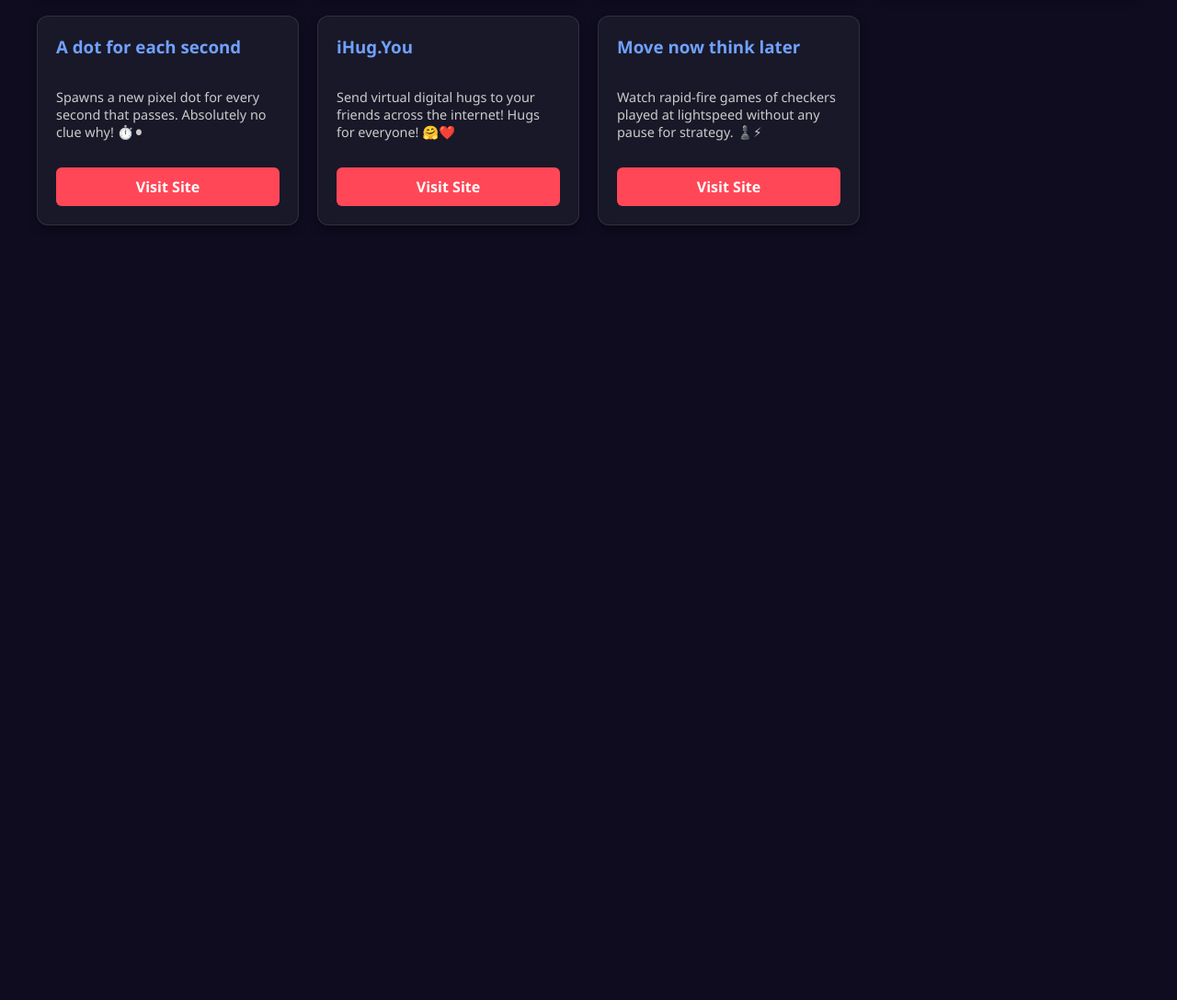
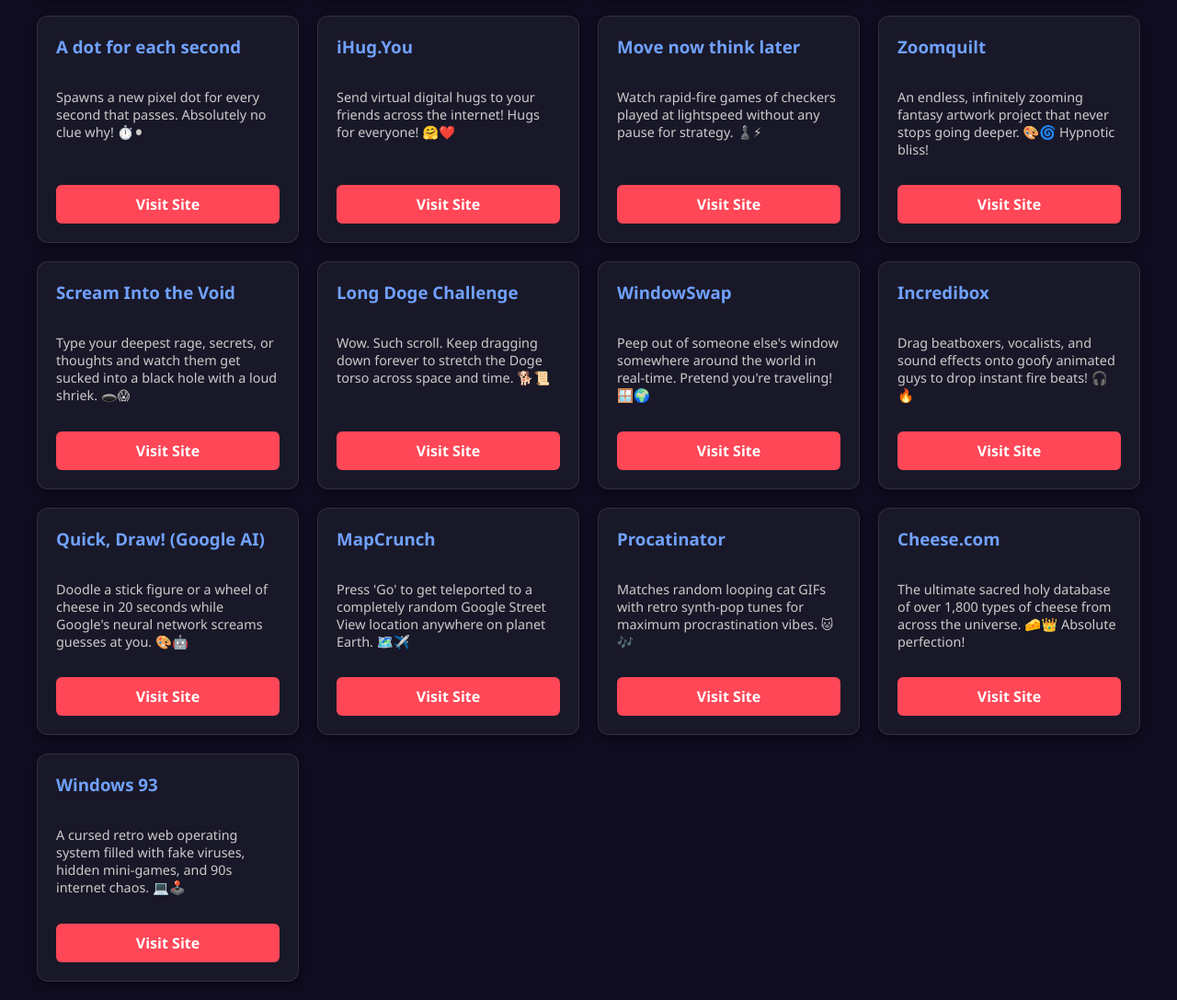
Before and after one commit to hehe694/CoolUselessFunWebsites, a plain HTML site: page index.html in a window 1280 px wide. Shown: the part 5721-6808 px from the top of the page at 92% size. Before the commit the page ends 5986 px from the top, so only its background shows below. Drawn offline with Linux system fonts and the light colour scheme.

Commit message:
Update index.html

```diff
--- a/index.html
+++ b/index.html
@@ -255,7 +255,6 @@
             <a href="https://r74n.com/mini/ragebait" target="_blank" class="btn">Visit Site</a>
         </div>
 
-
         <div class="card">
             <h3>Neal.fun (Main Hub)</h3>
             <p>The central sanctuary of brainrot masterpieces, wild interactive toys, and legendary internet experiments created by Neal. 🧠🔥</p>
@@ -352,7 +351,6 @@
             <a href="https://neal.fun/ambient-chaos/" target="_blank" class="btn">Visit Site</a>
         </div>
 
-
         <div class="card">
             <h3>Cheese RNG</h3>
             <p>Gamble your soul away rolling for Ultra Rare Mythic Gold Cheddar! Peak cheese luck simulator. 🧀🎲✨</p>
@@ -376,7 +374,6 @@
             <p>Build a massive army of stickman warriors, calculate troop power levels, and smash through enemy castles! ⚔️🤖</p>
             <a href="https://hehe694.github.io/Stick-Clash/" target="_blank" class="btn">Visit Site</a>
         </div>
-
 
         <div class="card">
             <h3>Liquid Simulation (Grant Kot)</h3>
@@ -431,7 +428,6 @@
             <p>Unroll an endless digital toilet paper roll as fast as your fingers can swipe. Remarkably satisfying! 🧻✨</p>
             <a href="http://www.papertoilet.com/" target="_blank" class="btn">Visit Site</a>
         </div>
-
 
         <div class="card">
             <h3>The Useless Web</h3>
@@ -721,6 +717,67 @@
             <a href="http://movenowthinklater.com/" target="_blank" class="btn">Visit Site</a>
         </div>
 
+        <!-- NEWLY ADDED WEBSITES -->
+        <div class="card">
+            <h3>Zoomquilt</h3>
+            <p>An endless, infinitely zooming fantasy artwork project that never stops going deeper. 🎨🌀 Hypnotic bliss!</p>
+            <a href="https://zoomquilt.org/" target="_blank" class="btn">Visit Site</a>
+        </div>
+
+        <div class="card">
+            <h3>Scream Into the Void</h3>
+            <p>Type your deepest rage, secrets, or thoughts and watch them get sucked into a black hole with a loud shriek. 🕳️😱</p>
+            <a href="https://screamingintothevoid.com/" target="_blank" class="btn">Visit Site</a>
+        </div>
+
+        <div class="card">
+            <h3>Long Doge Challenge</h3>
+            <p>Wow. Such scroll. Keep dragging down forever to stretch the Doge torso across space and time. 🐕📜</p>
+            <a href="https://longdogechallenge.com/" target="_blank" class="btn">Visit Site</a>
+        </div>
+
+        <div class="card">
+            <h3>WindowSwap</h3>
+            <p>Peep out of someone else's window somewhere around the world in real-time. Pretend you're traveling! 🪟🌍</p>
+            <a href="https://www.window-swap.com/" target="_blank" class="btn">Visit Site</a>
+        </div>
+
+        <div class="card">
+            <h3>Incredibox</h3>
+            <p>Drag beatboxers, vocalists, and sound effects onto goofy animated guys to drop instant fire beats! 🎧🔥</p>
+            <a href="https://www.incredibox.com/demo/" target="_blank" class="btn">Visit Site</a>
+        </div>
+
+        <div class="card">
+            <h3>Quick, Draw! (Google AI)</h3>
+            <p>Doodle a stick figure or a wheel of cheese in 20 seconds while Google's neural network screams guesses at you. 🎨🤖</p>
+            <a href="https://quickdraw.withgoogle.com/" target="_blank" class="btn">Visit Site</a>
+        </div>
+
+        <div class="card">
+            <h3>MapCrunch</h3>
+            <p>Press 'Go' to get teleported to a completely random Google Street View location anywhere on planet Earth. 🗺️✈️</p>
+            <a href="https://www.mapcrunch.com/" target="_blank" class="btn">Visit Site</a>
+        </div>
+
+        <div class="card">
+            <h3>Procatinator</h3>
+            <p>Matches random looping cat GIFs with retro synth-pop tunes for maximum procrastination vibes. 🐱🎶</p>
+            <a href="https://procatinator.com/" target="_blank" class="btn">Visit Site</a>
+        </div>
+
+        <div class="card">
+            <h3>Cheese.com</h3>
+            <p>The ultimate sacred holy database of over 1,800 types of cheese from across the universe. 🧀👑 Absolute perfection!</p>
+            <a href="https://www.cheese.com/" target="_blank" class="btn">Visit Site</a>
+        </div>
+
+        <div class="card">
+            <h3>Windows 93</h3>
+            <p>A cursed retro web operating system filled with fake viruses, hidden mini-games, and 90s internet chaos. 💻🕹️</p>
+            <a href="https://www.windows93.net/" target="_blank" class="btn">Visit Site</a>
+        </div>
+
     </div>
 
     <script>
```
